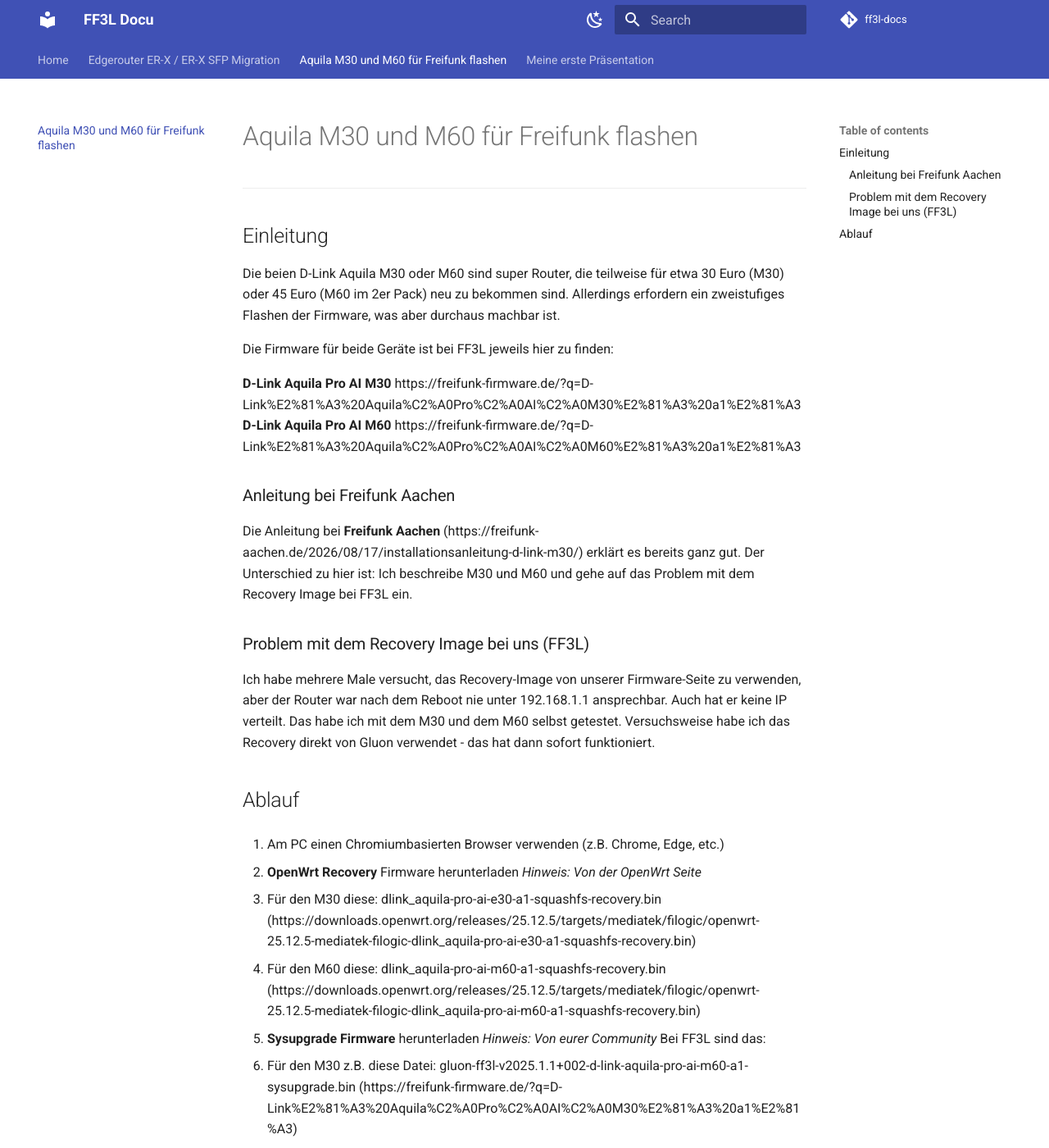
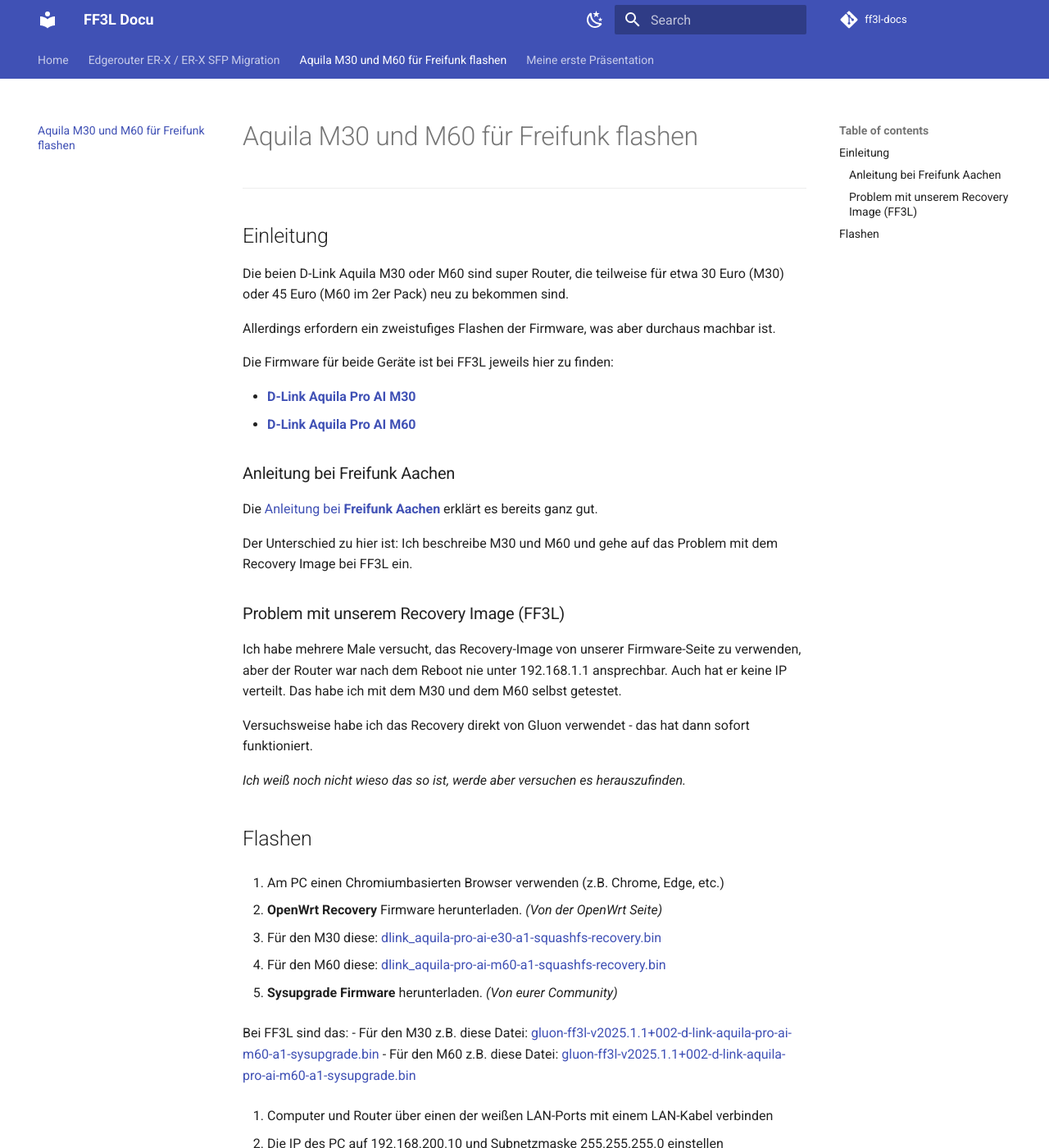
Before and after one commit to tbuss/ff3l-docs, an MkDocs documentation site: the page built from docs/flash_m30_m60.md, in a window 1280 px wide and 1400 px high. Shown: the whole window at 82% size. Built offline with MkDocs 1.6.1 and Material for MkDocs 9.7.7, drawn with Linux system fonts in a browser that asks for light colours; comment, search, counter and statistics services are not loaded; some of the changed text lies outside the part shown.

Commit message:
reformat

```diff
--- a/docs/flash_m30_m60.md
+++ b/docs/flash_m30_m60.md
@@ -3,38 +3,44 @@
 
 ## Einleitung
 Die beien D-Link Aquila M30 oder M60 sind super Router, die teilweise für etwa 30 Euro (M30) oder 45 Euro (M60 im 2er Pack) neu zu bekommen sind.
+
 Allerdings erfordern ein zweistufiges Flashen der Firmware, was aber durchaus machbar ist.
 
 Die Firmware für beide Geräte ist bei FF3L jeweils hier zu finden:
 
-**D-Link⁣ Aquila Pro AI M30**⁣ https://freifunk-firmware.de/?q=D-Link%E2%81%A3%20Aquila%C2%A0Pro%C2%A0AI%C2%A0M30%E2%81%A3%20a1%E2%81%A3
-**D-Link⁣ Aquila Pro AI M60**⁣ https://freifunk-firmware.de/?q=D-Link%E2%81%A3%20Aquila%C2%A0Pro%C2%A0AI%C2%A0M60%E2%81%A3%20a1%E2%81%A3
+- [**D-Link⁣ Aquila Pro AI M30**](https://freifunk-firmware.de/?q=D-Link%E2%81%A3%20Aquila%C2%A0Pro%C2%A0AI%C2%A0M30%E2%81%A3%20a1%E2%81%A3)
+- [**D-Link⁣ Aquila Pro AI M60**](https://freifunk-firmware.de/?q=D-Link%E2%81%A3%20Aquila%C2%A0Pro%C2%A0AI%C2%A0M60%E2%81%A3%20a1%E2%81%A3)
+
+
 
 ### Anleitung bei Freifunk Aachen
 
-Die Anleitung bei **Freifunk Aachen** (https://freifunk-aachen.de/2026/08/17/installationsanleitung-d-link-m30/) erklärt es bereits ganz gut.
+Die [Anleitung bei **Freifunk Aachen**](https://freifunk-aachen.de/2026/08/17/installationsanleitung-d-link-m30/) erklärt es bereits ganz gut.
+
 Der Unterschied zu hier ist: Ich beschreibe M30 und M60 und gehe auf das Problem mit dem Recovery Image bei FF3L ein.
 
-### Problem mit dem Recovery Image bei uns (FF3L)
+### Problem mit unserem Recovery Image (FF3L)
 Ich habe mehrere Male versucht, das Recovery-Image von unserer Firmware-Seite zu verwenden, aber der Router war nach dem Reboot nie unter 192.168.1.1 ansprechbar. Auch hat er keine IP verteilt. Das habe ich mit dem M30 und dem M60 selbst getestet.
+
 Versuchsweise habe ich das Recovery direkt von Gluon verwendet - das hat dann sofort funktioniert.
 
+_Ich weiß noch nicht wieso das so ist, werde aber versuchen es herauszufinden._
 
 
-## Ablauf
+## Flashen
 
 1. Am PC einen Chromiumbasierten Browser verwenden (z.B. Chrome, Edge, etc.)
 
-2. **OpenWrt Recovery** Firmware herunterladen
-   _Hinweis: Von der OpenWrt Seite_
-   - Für den M30 diese: dlink_aquila-pro-ai-e30-a1-squashfs-recovery.bin (https://downloads.openwrt.org/releases/25.12.5/targets/mediatek/filogic/openwrt-25.12.5-mediatek-filogic-dlink_aquila-pro-ai-e30-a1-squashfs-recovery.bin)
-   - Für den M60 diese: dlink_aquila-pro-ai-m60-a1-squashfs-recovery.bin (https://downloads.openwrt.org/releases/25.12.5/targets/mediatek/filogic/openwrt-25.12.5-mediatek-filogic-dlink_aquila-pro-ai-m60-a1-squashfs-recovery.bin)
+2. **OpenWrt Recovery** Firmware herunterladen. _(Von der OpenWrt Seite)_
 
-3. **Sysupgrade Firmware** herunterladen
-   _Hinweis: Von eurer Community_
+   - Für den M30 diese: [dlink_aquila-pro-ai-e30-a1-squashfs-recovery.bin](https://downloads.openwrt.org/releases/25.12.5/targets/mediatek/filogic/openwrt-25.12.5-mediatek-filogic-dlink_aquila-pro-ai-e30-a1-squashfs-recovery.bin)
+   - Für den M60 diese: [dlink_aquila-pro-ai-m60-a1-squashfs-recovery.bin](https://downloads.openwrt.org/releases/25.12.5/targets/mediatek/filogic/openwrt-25.12.5-mediatek-filogic-dlink_aquila-pro-ai-m60-a1-squashfs-recovery.bin)
+
+3. **Sysupgrade Firmware** herunterladen. _(Von eurer Community)_
+
    Bei FF3L sind das:
-   - Für den M30 z.B. diese Datei: gluon-ff3l-v2025.1.1+002-d-link-aquila-pro-ai-m60-a1-sysupgrade.bin (https://freifunk-firmware.de/?q=D-Link%E2%81%A3%20Aquila%C2%A0Pro%C2%A0AI%C2%A0M30%E2%81%A3%20a1%E2%81%A3)
-   - Für den M60 z.B. diese Datei: gluon-ff3l-v2025.1.1+002-d-link-aquila-pro-ai-m60-a1-sysupgrade.bin (https://freifunk-firmware.de/?q=D-Link%E2%81%A3%20Aquila%C2%A0Pro%C2%A0AI%C2%A0M60%E2%81%A3%20a1%E2%81%A3)
+   - Für den M30 z.B. diese Datei: [gluon-ff3l-v2025.1.1+002-d-link-aquila-pro-ai-m60-a1-sysupgrade.bin](https://freifunk-firmware.de/?q=D-Link%E2%81%A3%20Aquila%C2%A0Pro%C2%A0AI%C2%A0M30%E2%81%A3%20a1%E2%81%A3)
+   - Für den M60 z.B. diese Datei: [gluon-ff3l-v2025.1.1+002-d-link-aquila-pro-ai-m60-a1-sysupgrade.bin](https://freifunk-firmware.de/?q=D-Link%E2%81%A3%20Aquila%C2%A0Pro%C2%A0AI%C2%A0M60%E2%81%A3%20a1%E2%81%A3)
 
 4. Computer und Router über einen der weißen LAN-Ports mit einem LAN-Kabel verbinden
 
@@ -43,14 +49,14 @@ Versuchsweise habe ich das Recovery direkt von Gluon verwendet - das hat dann so
 6. Mit einem spitzen Gegenstand wie einer Büroklammer oder einem Simkartentool den Resetknopf auf der Rückseite des M30/M60 drücken und gleichzeitig den M30/M60 anschalten/einstecken.
 Die Büroklammer ein paar Sekunden halten bis die Haupt-LED rot blinkt.
 
-7. Am PC den Browser öffnen und http://192.168.200.1/ eingeben
+1. Am PC den Browser öffnen und http://192.168.200.1/ eingeben
    Wenn sich ein ganz einfaches Recovery-Tool öffnet, stimmt alles.
 
-8. Hier jetzt die **OpenWrt Recovery** Firmware hochladen
+2. Hier jetzt die **OpenWrt Recovery** Firmware hochladen
 
-9.  Nach geglücktem Upload der Firmware müssen die Netzwerkeinstellungen aus Schritt 5. wieder rückgängig gemacht werden und auf automatisch bzw DHCP stehen damit folgende Schritte funktionieren.
+3.  Nach geglücktem Upload der Firmware müssen die Netzwerkeinstellungen aus Schritt 5. wieder rückgängig gemacht werden und auf automatisch bzw DHCP stehen damit folgende Schritte funktionieren.
 
-10.  Das Gerät startet mit OpenWrt-Firmware. Am PC den Browser öffnen und http://192.168.1.1 eingeben.
+4.   Das Gerät startet mit OpenWrt-Firmware. Am PC den Browser öffnen und http://192.168.1.1 eingeben.
  Hier kann nun per grafischem User Interface die **Sysupgrade Firmware** eurer Community auf dem Gerät installiert werden.
 
-11.  Nach dem Reboot kann der Router im Browser unter http://192.168.1.1 konhfiguriert werden.
+1.   Nach dem Reboot kann der Router im Browser unter http://192.168.1.1 konhfiguriert werden.
```
